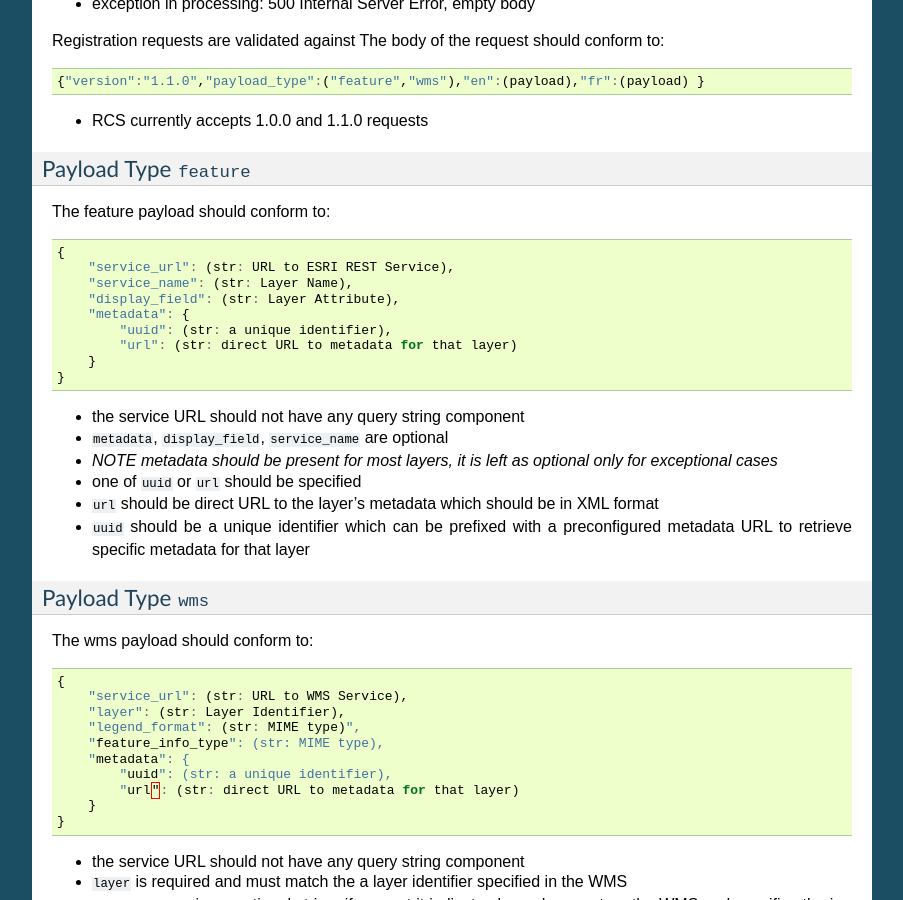
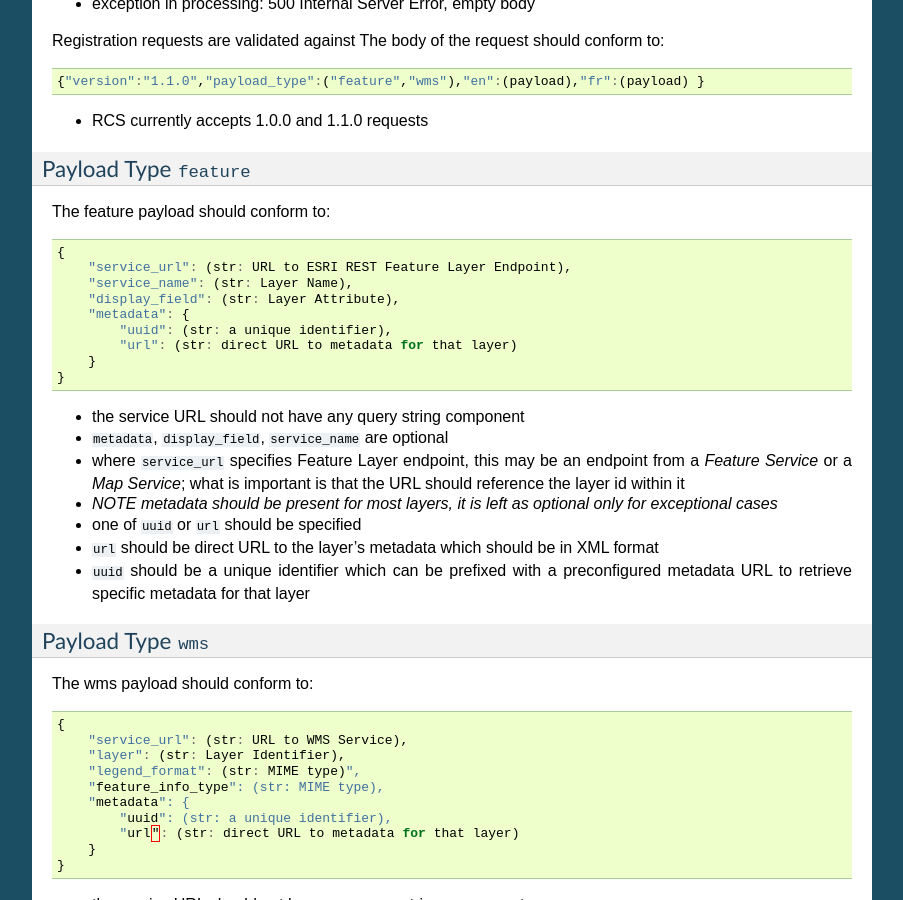
Before and after one commit to fgpv-vpgf/rcs, a Sphinx documentation site: the page built from docs/service/contract.rst, in a window 1280 px wide and 900 px high, scrolled down 1185 px. Shown: the whole window, without its empty margins (198-1101 px from the left). Built offline with Sphinx 7.4.7, drawn with Linux system fonts in a browser that asks for light colours; pages that are not in the unit, such as notebooks, are missing from menus.

Commit message:
doc updates from James

```diff
--- a/docs/service/contract.rst
+++ b/docs/service/contract.rst
@@ -84,7 +84,7 @@ The feature payload should conform to:
 .. code-block:: javascript
 
     {
-        "service_url": (str: URL to ESRI REST Service),
+        "service_url": (str: URL to ESRI REST Feature Layer Endpoint),
         "service_name": (str: Layer Name),
         "display_field": (str: Layer Attribute),
         "metadata": {
@@ -95,6 +95,9 @@ The feature payload should conform to:
 
 - the service URL should not have any query string component
 - ``metadata``, ``display_field``, ``service_name`` are optional
+- where ``service_url`` specifies Feature Layer endpoint, this may be an
+  endpoint from a *Feature Service* or a *Map Service*; what is important is
+  that the URL should reference the layer id within it
 - *NOTE metadata should be present for most layers, it is left as optional
   only for exceptional cases*
 - one of ``uuid`` or ``url`` should be specified
--- a/docs/service/signing.rst
+++ b/docs/service/signing.rst
@@ -7,7 +7,7 @@ Protocol
 --------
 
 All requests which modify the database must be signed.  Signing is performed by
-a pre-shared key between the catalog and RCS using the following procedure ::
+a pre-shared key between the sender and RCS using the following procedure ::
 
     SIGNATURE := hmac_sha256( MSG, KEY )
     MSG := concat( REQUEST_PATH, SENDER_ID, TIME_STAMP, REQUEST_BODY )
```
